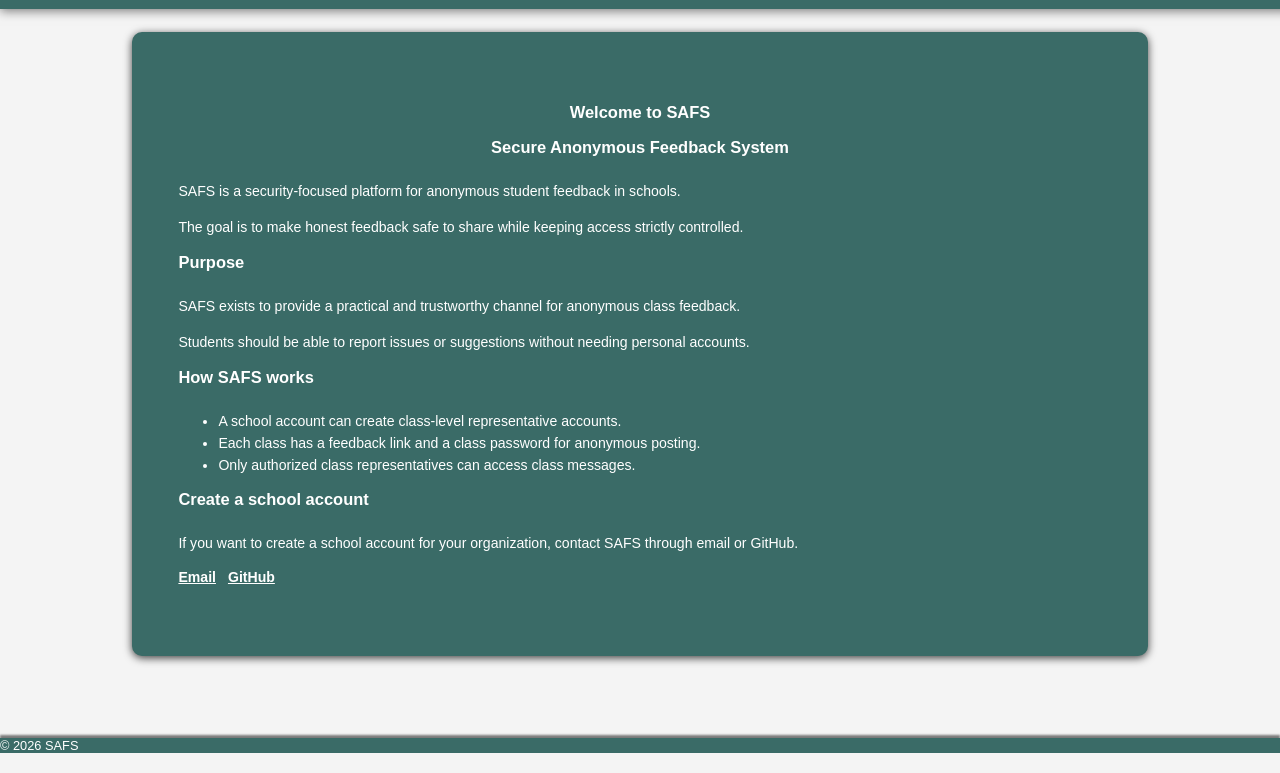
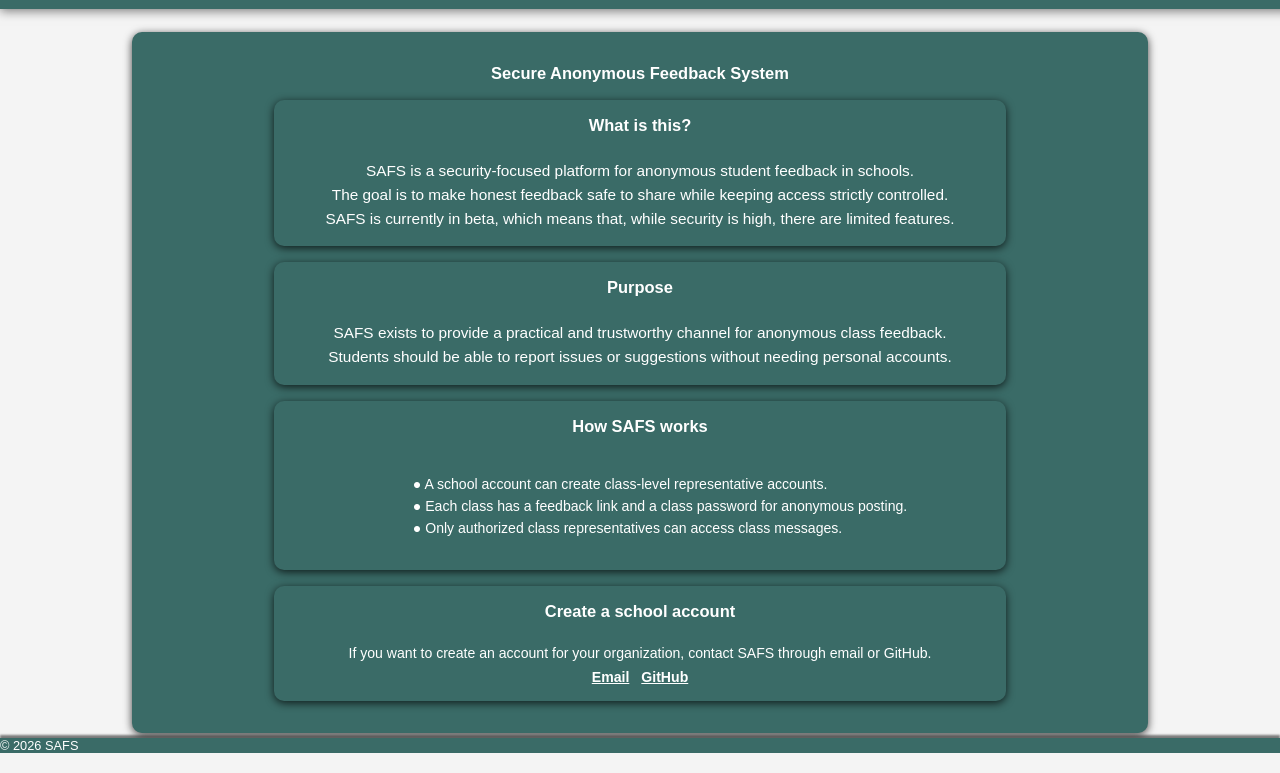
Before and after one commit to Holyfivr/Secure-Anonymous-Feedback-System, a plain HTML site: page index.html in a window 1280 px wide. Shown: the part 48-821 px from the top of the page. Before the commit the page ends 800 px from the top, so only its background shows below. Drawn offline with Linux system fonts and the light colour scheme.

Commit message:
style updates and some security clarifications

```diff
--- a/css/main.css
+++ b/css/main.css
@@ -46,12 +46,28 @@ li {
     color: var(--success-color) !important;
 }
 
-.centered {
+.centered-row {
     display: flex;
+    flex-direction: row;
     justify-content: center;
     align-items: center;
     text-align: center;
     align-self: center;
+}
+
+.centered-column {
+    display: flex;
+    flex-direction: column;
+    justify-content: center;
+    align-items: center;
+    text-align: center;
+    align-self: center;
+}
+
+.left-aligned {
+    display: flex;
+    justify-content: flex-start;
+    align-items: center;
 }
 
 /* Base elements */
@@ -369,7 +385,6 @@ textarea {
   font-size: clamp(0.7rem, 1.1vw, 1rem);
     --heading-color: var(--secondary-color);
     --body-color: var(--secondary-color);
-    --heading-shadow: 3px 3px 3px var(--primary-text);
 }
 
 .privacy-controls {
@@ -385,8 +400,14 @@ textarea {
 
 .landing-card {
     padding-bottom: 2rem;
-    --heading-color: var(--secondary-color);
-    --body-color: var(--secondary-color);
+    color: var(--secondary-color);
+    background: var(--primary-color);
+
+}
+
+.landing-card p {
+    font-size: clamp(0.8rem, 1.2vw, 1rem);
+    margin: 0 auto;
 }
 
 .landing-links {
@@ -400,6 +421,19 @@ textarea {
     color: var(--secondary-color);
     text-decoration: underline;
     font-weight: 600;
+}
+
+.landing-section {
+    margin-bottom: 2rem;
+}
+.info-card {
+    border-radius: 10px;
+    box-shadow: 0 2px 8px var(--shadow-75);
+    padding: 1rem;
+    width: clamp(220px, 70vw, 700px);
+    margin: 0 auto;
+    margin-top: 1rem;
+
 }
 
 #footer {
--- a/docs/landing-page.json
+++ b/docs/landing-page.json
@@ -1,11 +1,15 @@
 {
-  "title": "Welcome to SAFS",
-  "subtitle": "Secure Anonymous Feedback System",
-  "intro": [
-    "SAFS is a security-focused platform for anonymous student feedback in schools.",
-    "The goal is to make honest feedback safe to share while keeping access strictly controlled."
-  ],
+  "title": "Secure Anonymous Feedback System",
+
   "sections": [
+    {
+      "heading": "What is this?",
+      "paragraphs": [
+        "SAFS is a security-focused platform for anonymous student feedback in schools. ",
+        "The goal is to make honest feedback safe to share while keeping access strictly controlled. ",
+        "SAFS is currently in beta, which means that, while security is high, there are limited features. "
+      ]
+    },
     {
       "heading": "Purpose",
       "paragraphs": [
@@ -16,21 +20,21 @@
     {
       "heading": "How SAFS works",
       "bullets": [
-        "A school account can create class-level representative accounts.",
-        "Each class has a feedback link and a class password for anonymous posting.",
-        "Only authorized class representatives can access class messages."
+        "● A school account can create class-level representative accounts.",
+        "● Each class has a feedback link and a class password for anonymous posting.",
+        "● Only authorized class representatives can access class messages."
       ]
     }
   ],
   "contact": {
     "heading": "Create a school account",
     "paragraphs": [
-      "If you want to create a school account for your organization, contact SAFS through email or GitHub."
+      "If you want to create an account for your organization, contact SAFS through email or GitHub."
     ],
     "links": [
       {
         "label": "Email",
-        "href": "mailto:joelseger87@gmail.com"
+        "href": "mailto:joel.seger@safs.live"
       },
       {
         "label": "GitHub",
--- a/docs/privacy-policy.json
+++ b/docs/privacy-policy.json
@@ -12,7 +12,7 @@
           "heading": "Data Controller",
           "paragraphs": [
             "The data controller for SAFS is Joel Seger.",
-            "Contact: joelseger87@gmail.com"
+            "Contact: joel.seger@safs.live"
           ]
         },
         {
@@ -108,7 +108,7 @@
           "heading": "Personuppgiftsansvarig",
           "paragraphs": [
             "Personuppgiftsansvarig för SAFS är Joel Seger.",
-            "Kontakt: joelseger87@gmail.com"
+            "Kontakt: joel.seger@safs.live"
           ]
         },
         {
--- a/module/classadmin.mjs
+++ b/module/classadmin.mjs
@@ -94,7 +94,7 @@ async function renderDashboard(schoolId, classId) {
         loadMessages(msgList, schoolId, classId),
     ]);
 
-    msgTitle.textContent = `Messages — ${className}`;
+    msgTitle.textContent = `Messages: ${className}`;
 }
 
 /* Loads messages from the server and renders them in the dashboard */
--- a/module/landing-page.mjs
+++ b/module/landing-page.mjs
@@ -87,22 +87,13 @@ export function addDashboardButton(btn) {
 
 function renderLandingContent(container, data) {
   container.replaceChildren();
-  formatElement(container, {padding: "3vw",})
 
-  addNewElement(container, "h1", ["centered"], data.title);
-
-  if (data.subtitle) {
-    addNewElement(container, "h3", ["centered"], data.subtitle);
-  }
-
-  data.intro?.forEach((paragraph) => {
-    addNewElement(container, "p", [], paragraph);
-  });
+  addNewElement(container, "h1", ["centered-column"], data.title);
 
   data.sections?.forEach((section) => {
-    const sectionWrap = createElement("section", ["landing-section"]);
+    const sectionWrap = createElement("section", ["landing-section", "info-card", "centered-column"]);
     insertElement(container, sectionWrap);
-    addNewElement(sectionWrap, "h3", [], section.heading);
+    addNewElement(sectionWrap, "h3", ["centered-row"], section.heading);
 
     section.paragraphs?.forEach((paragraph) => {
       addNewElement(sectionWrap, "p", [], paragraph);
@@ -112,22 +103,22 @@ function renderLandingContent(container, data) {
       const list = createElement("ul", []);
       insertElement(sectionWrap, list);
       section.bullets.forEach((itemText) => {
-        addNewElement(list, "li", [], itemText);
+        addNewElement(list, "li", ["left-aligned"], itemText);
       });
     }
   });
 
   if (data.contact) {
-    const contactWrap = createElement("section", ["landing-section", "landing-contact"]);
+    const contactWrap = createElement("section", ["landing-section", "landing-contact", "info-card"]);
     insertElement(container, contactWrap);
-    addNewElement(contactWrap, "h3", [], data.contact.heading || "Contact");
+    addNewElement(contactWrap, "h3", ["centered-row"], data.contact.heading || "Contact");
 
     data.contact.paragraphs?.forEach((paragraph) => {
-      addNewElement(contactWrap, "p", [], paragraph);
+      addNewElement(contactWrap, "span", ["centered-row"], paragraph);
     });
 
     if (data.contact.links?.length) {
-      const links = createElement("div", ["landing-links"]);
+      const links = createElement("div", ["landing-links", "centered-row"]);
       insertElement(contactWrap, links);
 
       data.contact.links.forEach((link) => {
```
Also changed, not shown: SECURITY.md (added, +20 -0 lines).
